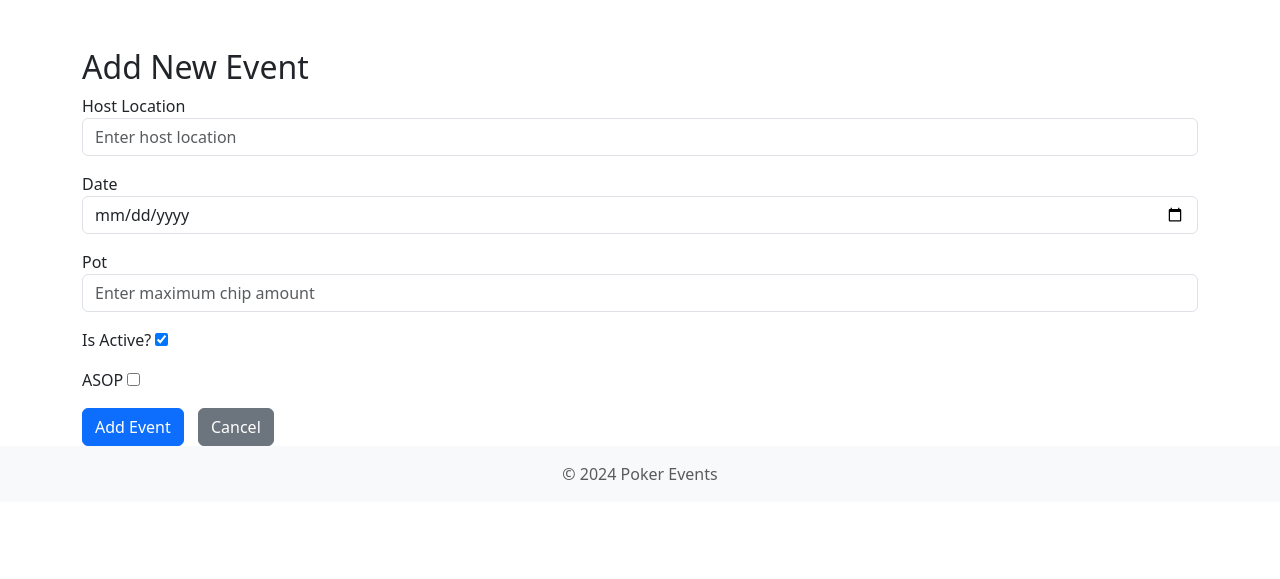
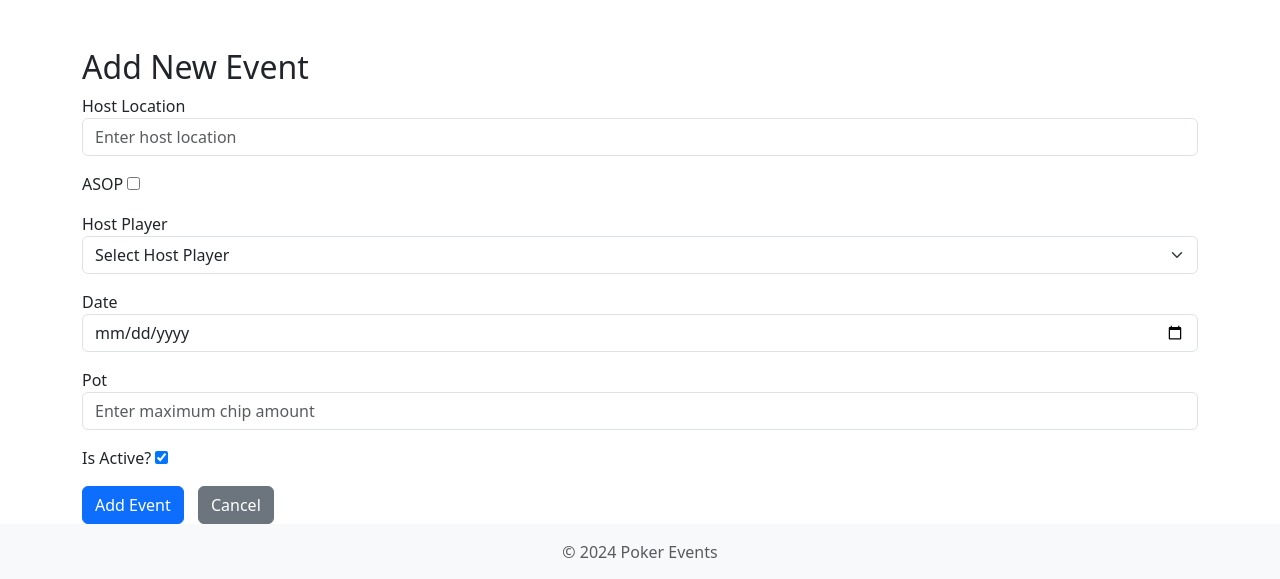
Before and after one commit to ixacin26/Poker_Events, a Django app: page /add-event/ in a window 1280 px wide. Shown: the part 56-635 px from the top of the page. Run offline with Django 5.2, Linux system fonts and the light colour scheme; data comes from the database, SQL or seed files in the repository; some libraries are stand-ins or nearby versions.

Commit message:
added "Add Event"-Function

```diff
--- a/poker_events/templates/add_event.html
+++ b/poker_events/templates/add_event.html
@@ -1,6 +1,5 @@
-<!-- templates/add_event.html -->
 {% extends 'base.html' %}
-<!-- TODO add logic like in database for obligatory fields -->
+
 {% block content %}
   <div class="container mt-5">
     <h2>Add New Event</h2>
@@ -9,6 +8,19 @@
       <div class="form-group mb-3">
         <label for="host_location">Host Location</label>
         <input type="text" name="host_location" class="form-control" id="host_location" placeholder="Enter host location" required />
+      </div>
+      <div class="form-group mb-3">
+        <label for="asop">ASOP</label>
+        <input type="checkbox" name="asop" id="asop" />
+      </div>
+      <div class="form-group mb-3" id="host_player_group">
+        <label for="host_player">Host Player</label>
+        <select name="host_player" id="host_player" class="form-select" required>
+          <option value="" disabled selected>Select Host Player</option>
+          {% for player in players %}
+            <option value="{{ player.id }}">{{ player.name }}</option>
+          {% endfor %}
+        </select>
       </div>
       <div class="form-group mb-3">
         <label for="date">Date</label>
@@ -22,12 +34,29 @@
         <label for="active">Is Active?</label>
         <input type="checkbox" name="active" id="active" checked />
       </div>
-      <div class="form-group mb-3">
-        <label for="asop">ASOP</label>
-        <input type="checkbox" name="asop" id="asop" />
-      </div>
       <button type="submit" class="btn btn-primary">Add Event</button>
       <a href="{% url 'home' %}" class="btn btn-secondary">Cancel</a>
     </form>
   </div>
+
+  <script>
+    document.addEventListener('DOMContentLoaded', function () {
+      const asopCheckbox = document.getElementById('asop')
+      const hostPlayerGroup = document.getElementById('host_player_group')
+      const hostPlayerSelect = document.getElementById('host_player')
+
+      asopCheckbox.addEventListener('change', function () {
+        if (asopCheckbox.checked) {
+          // Hide and clear Host Player dropdown if ASOP is checked
+          hostPlayerSelect.value = '' // Clear selection
+          hostPlayerSelect.required = false // Make it non-mandatory
+          hostPlayerGroup.style.display = 'none' // Hide the dropdown
+        } else {
+          // Show and make Host Player dropdown mandatory if ASOP is unchecked
+          hostPlayerSelect.required = true
+          hostPlayerGroup.style.display = 'block'
+        }
+      })
+    })
+  </script>
 {% endblock %}
```
